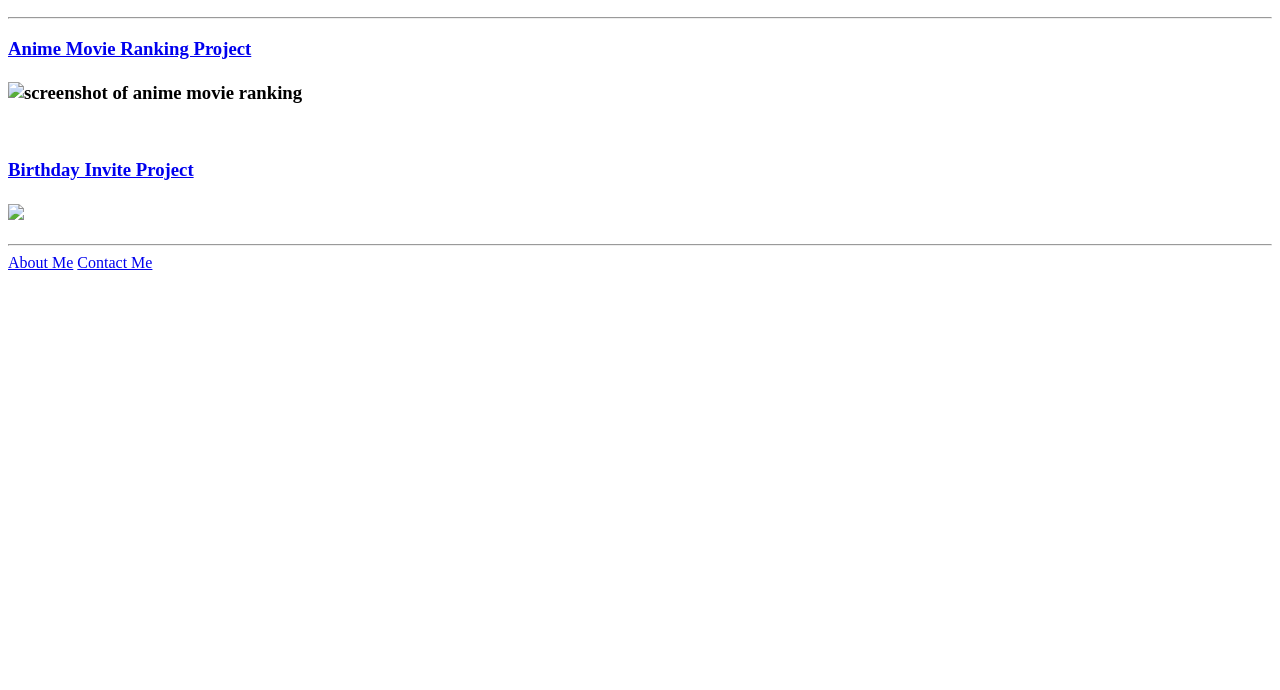
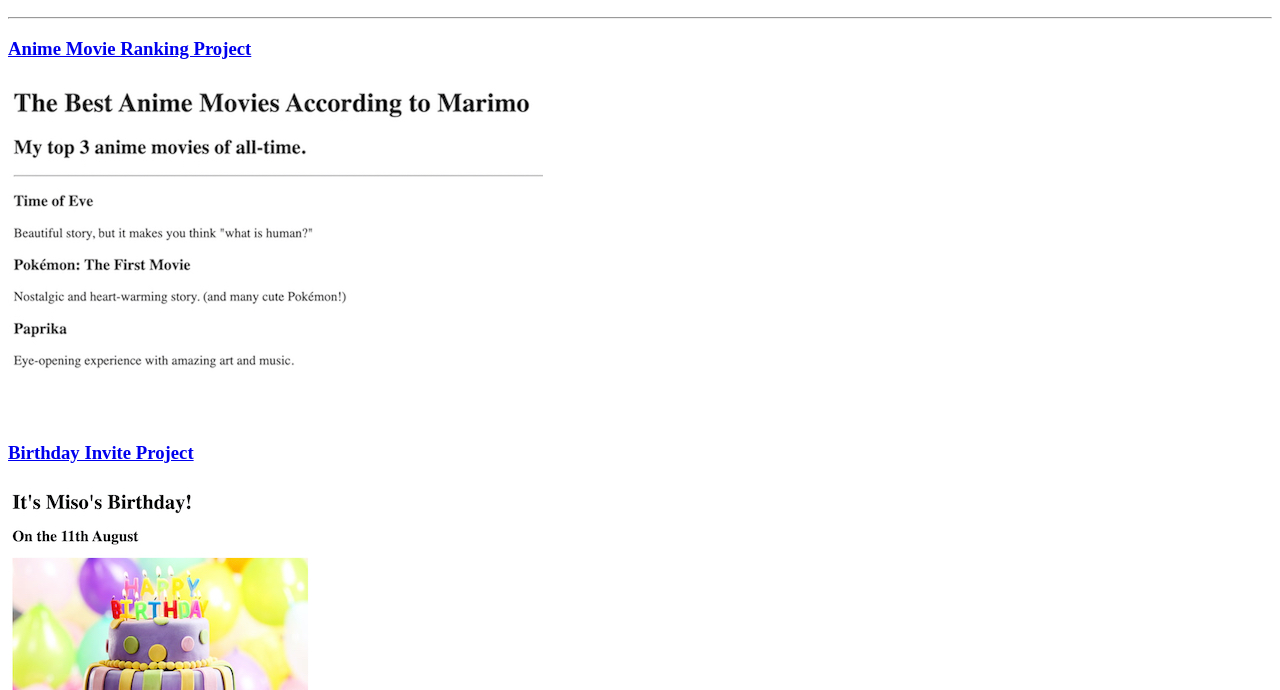
Before and after one commit to CatNinjaMO/html-portfolio, a plain HTML site: page index.html in a window 1280 px wide. Shown: the part 110-800 px from the top of the page. Drawn offline with Linux system fonts and the light colour scheme.

Commit message:
Update index.html

```diff
--- a/index.html
+++ b/index.html
@@ -13,13 +13,13 @@
         <h3><a href="./public/anime-ranking.html">Anime Movie Ranking Project</a>
             <br />
             <br />
-            <img src="../4.3 HTML Porfolio Project/assets/images/anime_movie_ranking.png" alt="screenshot of anime movie ranking"/>
+            <img src="./assets/images/anime_movie_ranking.png" alt="screenshot of anime movie ranking"/>
         </h3>
         <br />
         <h3><a href="./public/birthday-invite.html">Birthday Invite Project</a>
             <br />
             <br />
-            <img src="../4.3 HTML Porfolio Project/assets/images/birthday.png" alr="screenshot of birthday invite project"/>
+            <img src="./assets/images/birthday.png" alr="screenshot of birthday invite project"/>
         </h3>
         <hr/>
         <a href="./public/about.html">About Me</a>
```
